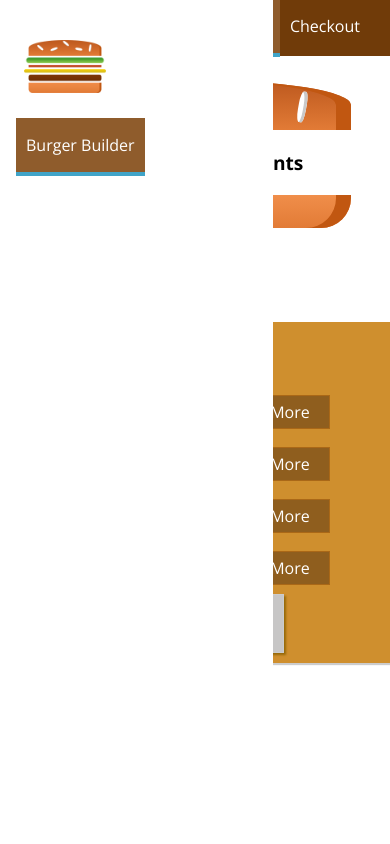
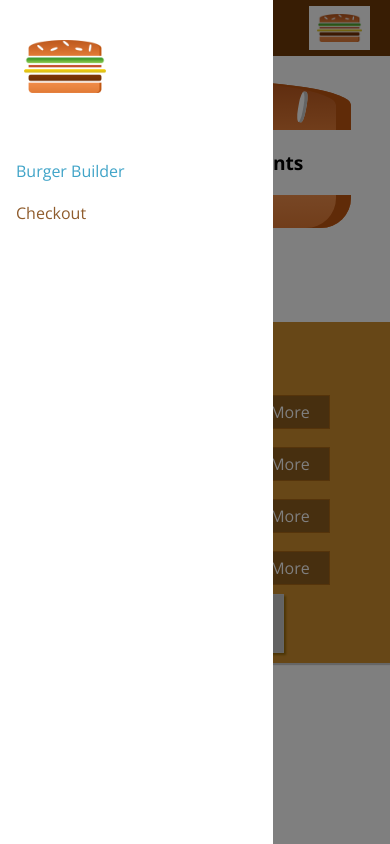
Before and after one commit to P-star-art/Burger-builder, a React (Create React App) app: page / in a window 390 px wide. Built offline with nearby package versions, Linux system fonts and the light colour scheme.

Commit message:
some responsive designs

```diff
--- a/src/components/Layout/Layout.js
+++ b/src/components/Layout/Layout.js
@@ -1,18 +1,30 @@
-import React from 'react';
+import React, { Component } from 'react';
 import Auxiliary from '../../hoc/Auxiliary';
 import classes from '../Layout/Layout.module.css';
 import SideDrawer from '../Navigation/SideDrawer/SideDrawer';
 import Toolbar from '../Navigation/Toolbar/Toolbar';
 
-const Layout = (props) => (
-    <Auxiliary>
-        <Toolbar />
-        <SideDrawer />
-        <main className={classes.Content}>
-            {props.children}
-        </main>
-    </Auxiliary>
-)
+class Layout extends Component {
+    state = {
+        showSideDrawer: true
+    }
+
+     sideDrawerClosedHandler = () => {
+        this.setState({showSideDrawer: false})
+    }
+
+    render(props) {
+        return (
+            <Auxiliary>
+                <Toolbar />
+                <SideDrawer closed={this.sideDrawerClosedHandler} open={this.state.showSideDrawer} />
+                <main className={classes.Content}>
+                    {this.props.children}
+                </main>
+            </Auxiliary>
+        );
+    }
+}
 
 
 export default Layout
--- a/src/components/Navigation/NavigationItems/NavigationItem/NavigationItem.module.css
+++ b/src/components/Navigation/NavigationItems/NavigationItem/NavigationItem.module.css
@@ -1,8 +1,31 @@
+.NavigationItem{
+    margin: 10px 0;
+    box-sizing: border-box;
+    display: block;
+    width: 100%;
+}
+
+.NavigationItem a{
+    color: #8f5c2c;
+    text-decoration: none;
+    width: 100%;
+    box-sizing: border-box;
+    display: block;
+}
+
+.NavigationItem a:hover,
+.NavigationItem a:active,
+.NavigationItem a.active{
+    color: #40a4c8;
+}
+
+@media(min-width: 500px){
     .NavigationItem{
         margin: 0;
         box-sizing: border-box;
         display: flex;
         height: 100%;
+        width: auto;
         align-items: center;
     }
 
@@ -23,3 +46,4 @@
         border-bottom: 4px solid #40a4c8;
         color: white;
     }
+}
--- a/src/components/Navigation/NavigationItems/NavigationItems.module.css
+++ b/src/components/Navigation/NavigationItems/NavigationItems.module.css
@@ -3,6 +3,13 @@
     padding: 0;
     list-style: none;
     display: flex;
+    flex-flow: column;
     align-items: center;
     height: 100%;
 }
+
+@media (min-width: 500px){
+   .NavigationItems{
+       flex-flow: row;
+   }
+}
--- a/src/components/Navigation/SideDrawer/SideDrawer.js
+++ b/src/components/Navigation/SideDrawer/SideDrawer.js
@@ -1,11 +1,23 @@
 import React from 'react'
+import Auxiliary from '../../../hoc/Auxiliary'
 import Logo from '../../Logo/Logo'
+import Backdrop from '../../UI/Backdrop/Backdrop'
 import NavigationItems from '../NavigationItems/NavigationItems'
 import classes from '../SideDrawer/SideDrawer.module.css'
 
-const SideDrawer = () => {
+
+const SideDrawer = (props) => {
+
+    let attachedClasses = [classes.SideDrawer, classes.Close]
+    if (props.open)
+    {
+        attachedClasses = [classes.SideDrawer, classes.Open]
+    }
+
     return (
-        <div className={classes.SideDrawer}>
+        <Auxiliary>
+            <Backdrop show={props.open} clicked={props.closed}/>
+            <div className={attachedClasses.join(' ')}>
                 <div className={classes.Logo}>
                     <Logo />
                 </div>
@@ -13,6 +25,7 @@
                     <NavigationItems />
                 </nav>
             </div>
+        </Auxiliary>
     )
 }
 
--- a/src/components/Navigation/SideDrawer/SideDrawer.module.css
+++ b/src/components/Navigation/SideDrawer/SideDrawer.module.css
@@ -28,4 +28,5 @@
 
 .Logo{
     height: 11%;
+    margin-bottom: 32px;
 }
--- a/src/components/Navigation/Toolbar/Toolbar.js
+++ b/src/components/Navigation/Toolbar/Toolbar.js
@@ -6,9 +6,11 @@
 const Toolbar = () => {
     return (
         <header className={classes.Toolbar}>
-            <div>MENU</div>
+            <button>Hamburger</button>
             <Logo />
-            <NavigationItems />
+            <nav className={classes.DesktopOnly}>
+                <NavigationItems />
+            </nav>
        </header>
     )
 }
--- a/src/components/Navigation/Toolbar/Toolbar.module.css
+++ b/src/components/Navigation/Toolbar/Toolbar.module.css
@@ -15,5 +15,10 @@
 
 .Toolbar nav{
     height: 100%;
+}
 
+@media (max-width: 499px){
+    .DesktopOnly{
+        display: none;
+    }
 }
```
Also changed, not shown: 1 other file (tests, documents, lock files or other folders). Lines whose indentation alone changed are shown as unchanged.
